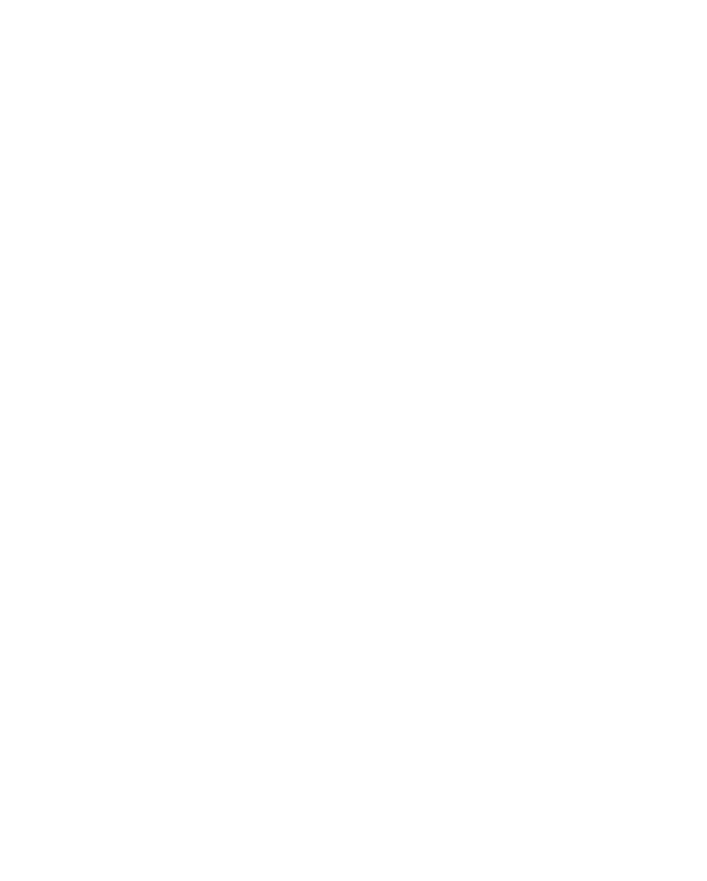
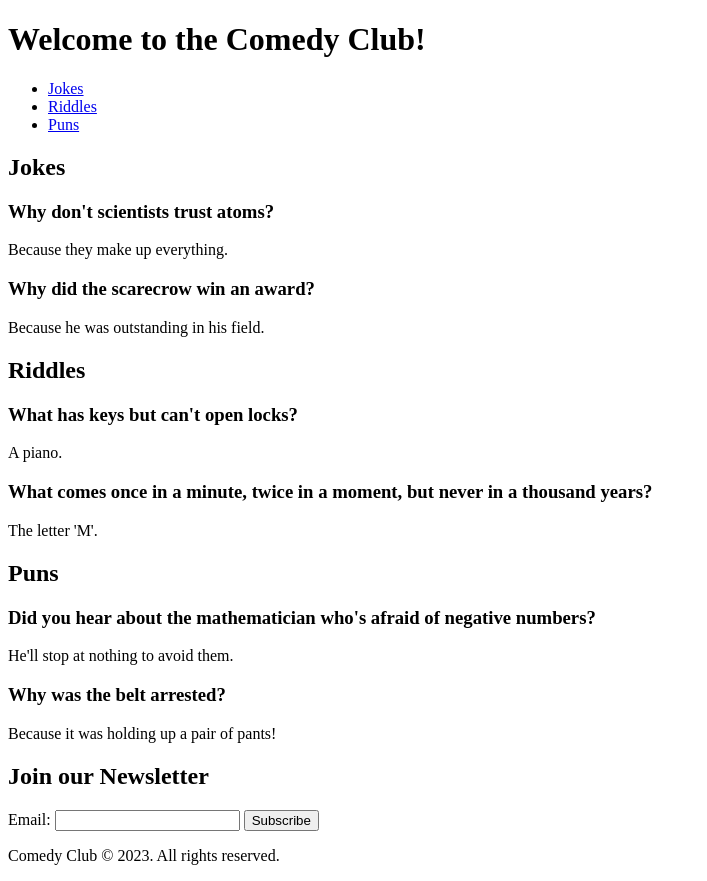
Before and after one commit to Notmarbo/DemoCSS, a plain HTML site: page index.html in a window 1280 px wide. Shown: the whole page, without its empty margins (0-707 px from the left). Before the commit the page ends 800 px from the top, so only its background shows below. Drawn offline with Linux system fonts and the light colour scheme.

Commit message:
added content from chatgpt

```diff
--- a/index.html
+++ b/index.html
@@ -1,4 +1,74 @@
-<!doctype html>
-<html>
+<!DOCTYPE html>
+<html lang="en">
+
+<head>
+    <meta charset="UTF-8">
+    <meta name="viewport" content="width=device-width, initial-scale=1.0">
+    <title>Comedy Club</title>
+</head>
+
+<body>
+    <header>
+        <h1>Welcome to the Comedy Club!</h1>
+        <nav>
+            <ul>
+                <li><a href="#jokes">Jokes</a></li>
+                <li><a href="#riddles">Riddles</a></li>
+                <li><a href="#puns">Puns</a></li>
+            </ul>
+        </nav>
+    </header>
+    <main>
+        <section id="jokes">
+            <h2>Jokes</h2>
+            <article>
+                <h3>Why don't scientists trust atoms?</h3>
+                <p>Because they make up everything.</p>
+            </article>
+
+            <article>
+                <h3>Why did the scarecrow win an award?</h3>
+                <p>Because he was outstanding in his field.</p>
+            </article>
+        </section>
+
+        <section id="riddles">
+            <h2>Riddles</h2>
+            <article>
+                <h3>What has keys but can't open locks?</h3>
+                <p>A piano.</p>
+            </article>
+
+            <article>
+                <h3>What comes once in a minute, twice in a moment, but never in a thousand years?</h3>
+                <p>The letter 'M'.</p>
+            </article>
+        </section>
+
+        <section id="puns">
+            <h2>Puns</h2>
+            <article>
+                <h3>Did you hear about the mathematician who's afraid of negative numbers?</h3>
+                <p>He'll stop at nothing to avoid them.</p>
+            </article>
+
+            <article>
+                <h3>Why was the belt arrested?</h3>
+                <p>Because it was holding up a pair of pants!</p>
+            </article>
+        </section>
+    </main>
+    <aside>
+        <h2>Join our Newsletter</h2>
+        <form>
+            <label for="email">Email:</label>
+            <input type="email" id="email" name="email" required>
+            <button type="submit">Subscribe</button>
+        </form>
+    </aside>
+    <footer>
+        <p>Comedy Club &copy; 2023. All rights reserved.</p>
+    </footer>
+</body>
 
 </html>
```
